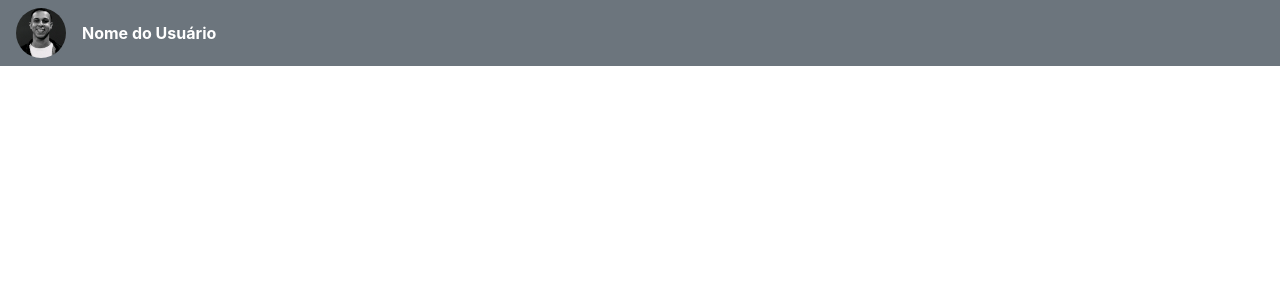
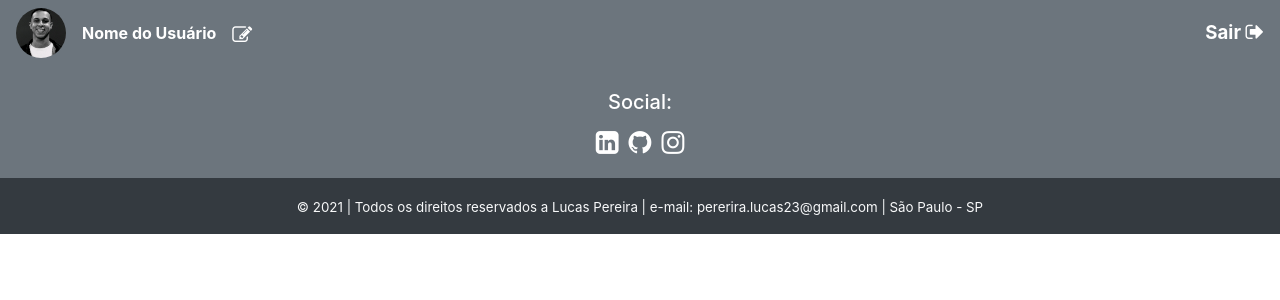
Before and after one commit to lucasspereira/Blog-Pessoal-Angular, an Angular app in the folder Blog/: page / in a window 1280 px wide. Shown: the top 300 px of the page. Built offline with nearby package versions, Linux system fonts and the light colour scheme.

Commit message:
Criação do footer

```diff
--- a/Blog/src/app/app.component.html
+++ b/Blog/src/app/app.component.html
@@ -1 +1,2 @@
 <app-menu></app-menu>
+<app-footer></app-footer>
--- a/Blog/src/app/app.module.ts
+++ b/Blog/src/app/app.module.ts
@@ -4,12 +4,14 @@ import { BrowserModule } from '@angular/platform-browser';
 import { AppRoutingModule } from './app-routing.module';
 import { AppComponent } from './app.component';
 import { MenuComponent } from './menu/menu.component';
+import { FooterComponent } from './footer/footer.component';
 
 
 @NgModule({
   declarations: [
     AppComponent,
-    MenuComponent
+    MenuComponent,
+    FooterComponent
   ],
   imports: [
     BrowserModule,
--- /dev/null
+++ b/Blog/src/app/footer/footer.component.css
@@ -0,0 +1,30 @@
+ul.social-network {
+    list-style: none;
+    padding: 0;
+}
+
+ul.social-network li {
+    display: inline;
+    margin: 0;
+    padding: 5px;
+}
+
+.fs-20 {
+    font-size: 20pt;
+}
+
+.fa-linkedin-square:hover {
+    color: black;
+}
+
+.fa-github:hover {
+    color: black;
+}
+
+.fa-instagram:hover {
+    color: black;
+}
+
+.fs-10 {
+    font-size: 10pt;
+}
--- /dev/null
+++ b/Blog/src/app/footer/footer.component.html
@@ -0,0 +1,44 @@
+<footer class="page-footer font-small bg-secondary pt-4">
+
+    <div class="container">
+
+        <div class="row">
+            <div class="col-md-12 d-flex justify-content-center">
+                <h5 class="text-white">Social:</h5>
+            </div>
+        </div>
+
+        <div class="row">
+            <div class="col-md-12 d-flex justify-content-center">
+
+                <ul class="social-network">
+                    <li class="fs-20">
+                        <a href="https://www.linkedin.com/in/lcspereira/" target="_blank" class="icoLinkedin">
+                            <i class="fa fa-linkedin-square  text-white" aria-hidden="true"></i></a>
+                    </li>
+
+                    <li class="fs-20">
+                        <a href="https://github.com/lucasspereira" target="_blank" class="icoGit">
+                            <i class="fa fa-github  text-white" aria-hidden="true"></i></a>
+
+                    </li>
+
+                    <li class="fs-20">
+                        <a href="https://www.instagram.com/upluka/" target="_blank" class="icoInstagram">
+                            <i class="fa fa-instagram  text-white" aria-hidden="true"></i></a>
+
+                    </li>
+                </ul>
+            </div>
+
+        </div>
+    </div>
+
+    <div class="footer-copywright bg-dark text-center py-3">
+        <span class="text-light fs-10">
+            © 2021 | Todos os direitos reservados a Lucas Pereira | e-mail: pererira.lucas23@gmail.com | São Paulo - SP
+        </span>
+
+    </div>
+
+</footer>
--- /dev/null
+++ b/Blog/src/app/footer/footer.component.ts
@@ -0,0 +1,15 @@
+import { Component, OnInit } from '@angular/core';
+
+@Component({
+  selector: 'app-footer',
+  templateUrl: './footer.component.html',
+  styleUrls: ['./footer.component.css']
+})
+export class FooterComponent implements OnInit {
+
+  constructor() { }
+
+  ngOnInit(): void {
+  }
+
+}
--- a/Blog/src/app/menu/menu.component.css
+++ b/Blog/src/app/menu/menu.component.css
@@ -0,0 +1,7 @@
+.fs-15 {
+    font-size: 15pt;
+}
+
+.fs-14 {
+    font-size: 14pt;
+}
--- a/Blog/src/app/menu/menu.component.html
+++ b/Blog/src/app/menu/menu.component.html
@@ -12,6 +12,19 @@
             <li class="nav-item pl-3">
                 <p class="text-white font-weight-bold m-0">Nome do Usuário</p>
             </li>
+
+            <li class="nav-item pl-3">
+                <a href="">
+                    <i class="fa fa-pencil-square-o d-flex align-items-center fs-15 text-white pt-1" aria-hidden="true"></i>
+                </a>
+            </li>
+        </ul>
+        <ul class="navbar-nav ml-auto d-flex align-items-center">
+            <li class="nav-item pl-3">
+                <a class="m-0 font-weight-bold text-white fs-14" href="">Sair
+                    <i class="fa fa-sign-out fs-15" aria-hidden="true"></i></a>
+
+            </li>
         </ul>
     </div>
 </nav>
```
Also changed, not shown: 1 other file (tests, documents, lock files or other folders).
